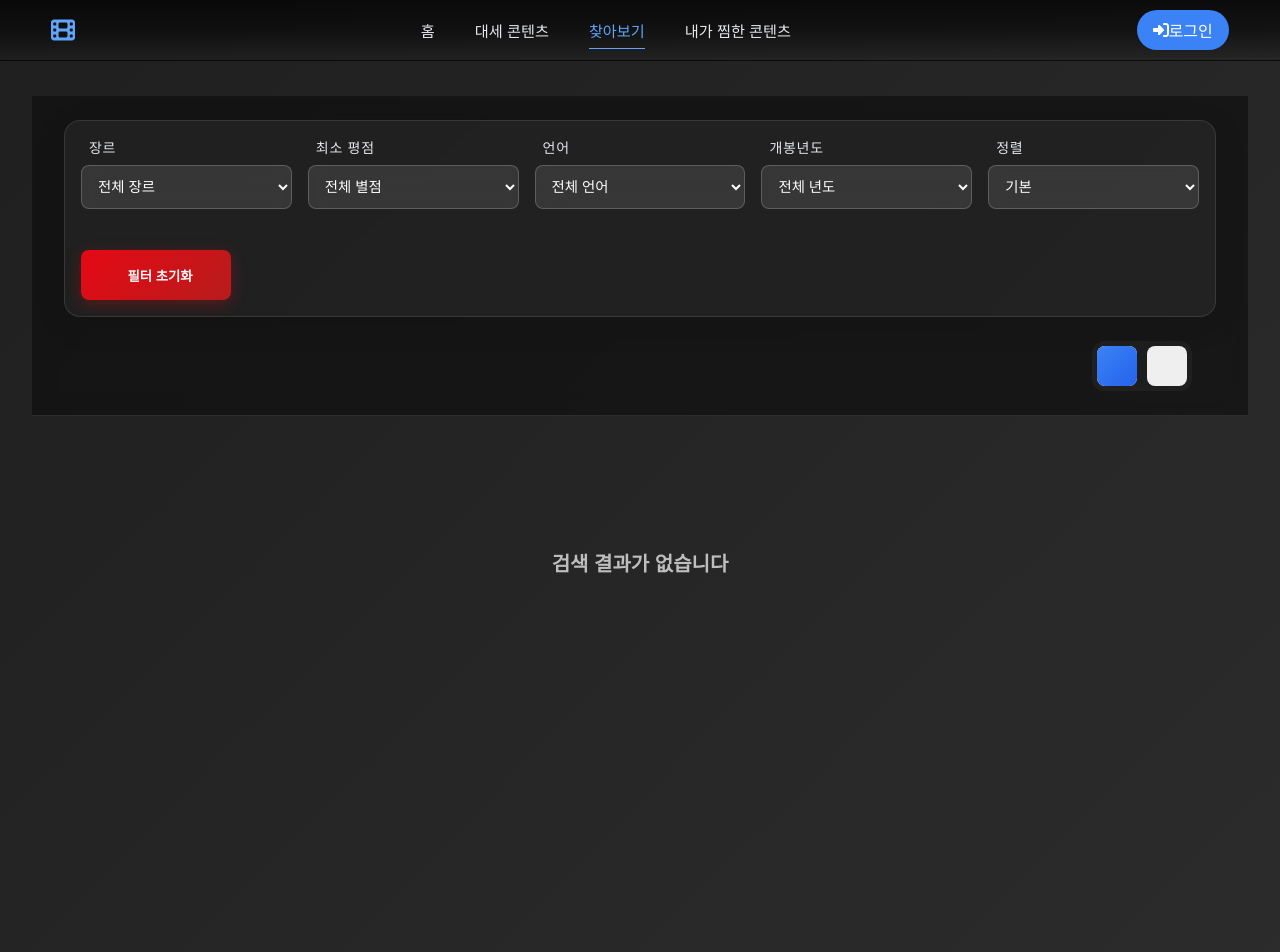
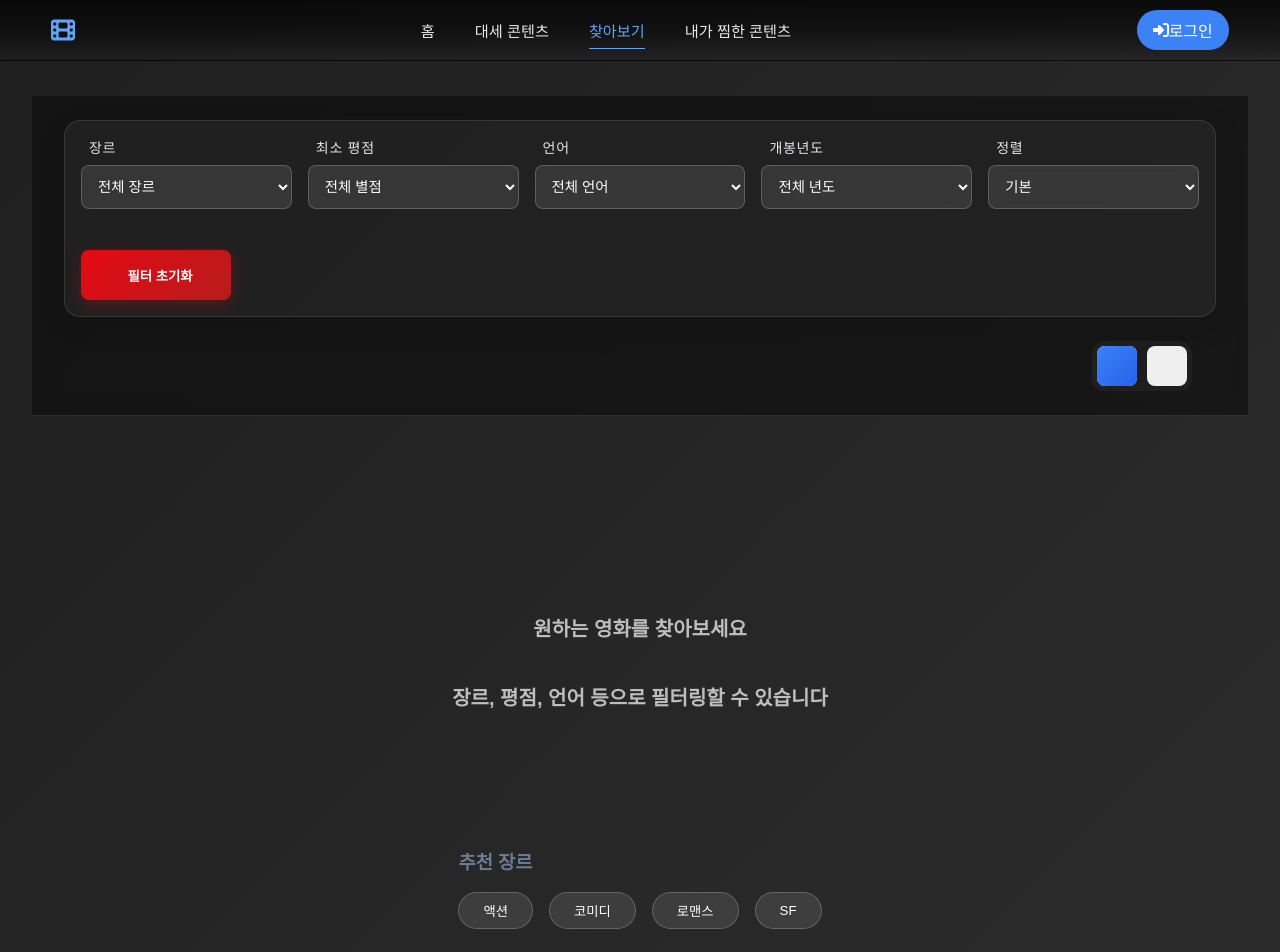
Before and after one commit to seoharu/front-end-demo-site, a Vue app: page /search in a window 1280 px wide. Shown: the top 952 px of the page. Built offline with nearby package versions, Linux system fonts and the light colour scheme; the HTML template or start-up script is replaced by a standard one.

Commit message:
design:no results 부분 수정

```diff
--- a/src/views/SearchPage.vue
+++ b/src/views/SearchPage.vue
@@ -83,8 +83,25 @@
 
       <!-- 검색 결과 없음 표시 -->
       <div v-if="!loading && processedMovies.length === 0" class="no-results">
-        <i class="fas fa-film text-4xl text-gray-400"></i>
-        <p class="text-white text-lg">검색 결과가 없습니다</p>
+        <div class="empty-state">
+          <i class="fas fa-search text-4xl text-gray-400 mb-4"></i>
+          <p class="text-white text-lg">원하는 영화를 찾아보세요</p>
+          <p class="text-gray-400 text-sm mt-2">장르, 평점, 언어 등으로 필터링할 수 있습니다</p>
+        </div>
+        <!-- Add some movie suggestions or categories here -->
+        <div class="suggestions mt-8">
+          <h3 class="text-white text-xl mb-4">추천 장르</h3>
+          <div class="genre-chips">
+            <button
+              v-for="genre in ['액션', '코미디', '로맨스', 'SF']"
+              :key="genre"
+              class="genre-chip"
+              @click="() => updateFilter('genre', genre)"
+            >
+              {{ genre }}
+            </button>
+          </div>
+        </div>
       </div>
     </div>
   </div>
@@ -447,4 +464,32 @@ watch(filters, () => {
   }
 }
 
+.empty-state {
+  display: flex;
+  flex-direction: column;
+  align-items: center;
+  justify-content: center;
+  min-height: 300px;
+}
+
+.genre-chips {
+  display: flex;
+  gap: 1rem;
+  flex-wrap: wrap;
+  justify-content: center;
+}
+
+.genre-chip {
+  padding: 0.5rem 1.5rem;
+  background: rgba(255, 255, 255, 0.1);
+  border-radius: 20px;
+  color: white;
+  transition: all 0.3s ease;
+  border: 1px solid rgba(255, 255, 255, 0.2);
+}
+
+.genre-chip:hover {
+  background: rgba(255, 255, 255, 0.2);
+  transform: translateY(-2px);
+}
 </style>
```
